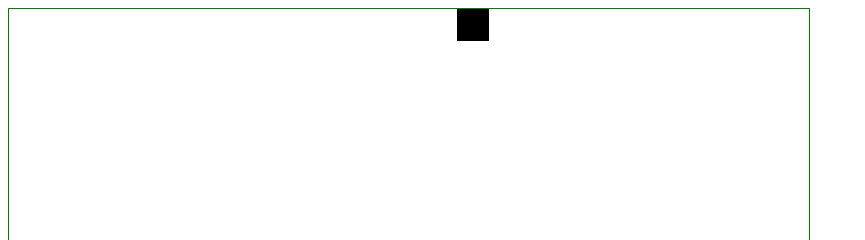
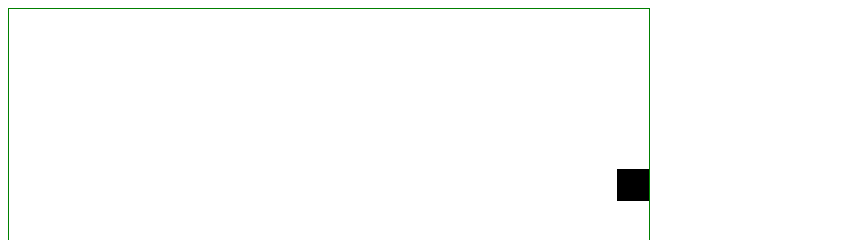
Before and after one commit to Stexxe/snake-game, a website built with webpack: page index.html in a window 1280 px wide. Shown: the top 240 px of the page, without its empty margins (0-865 px from the left). Built offline with nearby package versions, Linux system fonts and the light colour scheme.

Commit message:
Field constraints and game over

```diff
--- a/index.html
+++ b/index.html
@@ -7,10 +7,25 @@
         canvas {
             border: 1px solid green;
         }
+
+        .over {
+            position: absolute;
+            left: 225px;
+            top: 280px;
+            font-size: 45px;
+            color: #ff36c0;
+            display: none;
+        }
     </style>
 </head>
 <body>
-    <canvas width="800" height="600"></canvas>
+    <div class="wrap">
+        <canvas width="640" height="640"></canvas>
+        <div class="over">
+            Game over!
+        </div>
+    </div>
+
     <script src="build/bundle.js"></script>
 </body>
 </html>
--- /dev/null
+++ b/src/field.js
@@ -0,0 +1,11 @@
+export default class Field {
+
+  constructor(width, height) {
+    this.width = width;
+    this.height = height;
+  }
+
+  isOutside([x, y]) {
+    return !(x >= 0 && y >=0 && x < this.width && y < this.height);
+  }
+}
--- a/src/index.js
+++ b/src/index.js
@@ -1,9 +1,12 @@
 import Snake from './snake';
+import Field from './field';
 
 const canvas = document.getElementsByTagName('canvas')[0];
 const ctx = canvas.getContext('2d');
 
+const field = new Field(20, 20);
 const snake = new Snake(ctx);
+snake.position = [5, 5];
 snake.direction = 'right';
 
 let prevFrameTime = Date.now();
@@ -17,6 +20,11 @@ window.requestAnimationFrame(function callback() {
 
   if (elapsed >= 500) {
     snake.move();
+
+    if (field.isOutside(snake.position)) {
+      gameOver();
+    }
+
     elapsed = 0;
   }
 
@@ -38,3 +46,7 @@ window.addEventListener('keydown', (e) => {
     snake.direction = keyToDirection[e.key];
   }
 });
+
+function gameOver() {
+  document.getElementsByClassName('over')[0].style.display = 'block';
+}
--- a/src/snake.js
+++ b/src/snake.js
@@ -1,3 +1,5 @@
+const TILE_SIZE = 32;
+
 export default class Snake {
   constructor(ctx) {
     this.ctx = ctx;
@@ -7,10 +9,10 @@ export default class Snake {
 
   move() {
     const directionToFn = {
-      left: () => {this.x -= 32},
-      right: () => {this.x += 32},
-      up: () => {this.y -= 32},
-      down: () => {this.y += 32},
+      left: () => {this.x -= 1},
+      right: () => {this.x += 1},
+      up: () => {this.y -= 1},
+      down: () => {this.y += 1},
     };
 
     if (directionToFn[this.direction]) {
@@ -19,7 +21,16 @@ export default class Snake {
   }
 
   render() {
-    this.ctx.fillRect(this.x, this.y, 32, 32);
+    this.ctx.fillRect(this.x * TILE_SIZE, this.y * TILE_SIZE, TILE_SIZE, TILE_SIZE);
+  }
+
+  get position() {
+    return [this.x, this.y];
+  }
+
+  set position([x, y]) {
+    this.x = x;
+    this.y = y;
   }
 
   get direction() {
```
